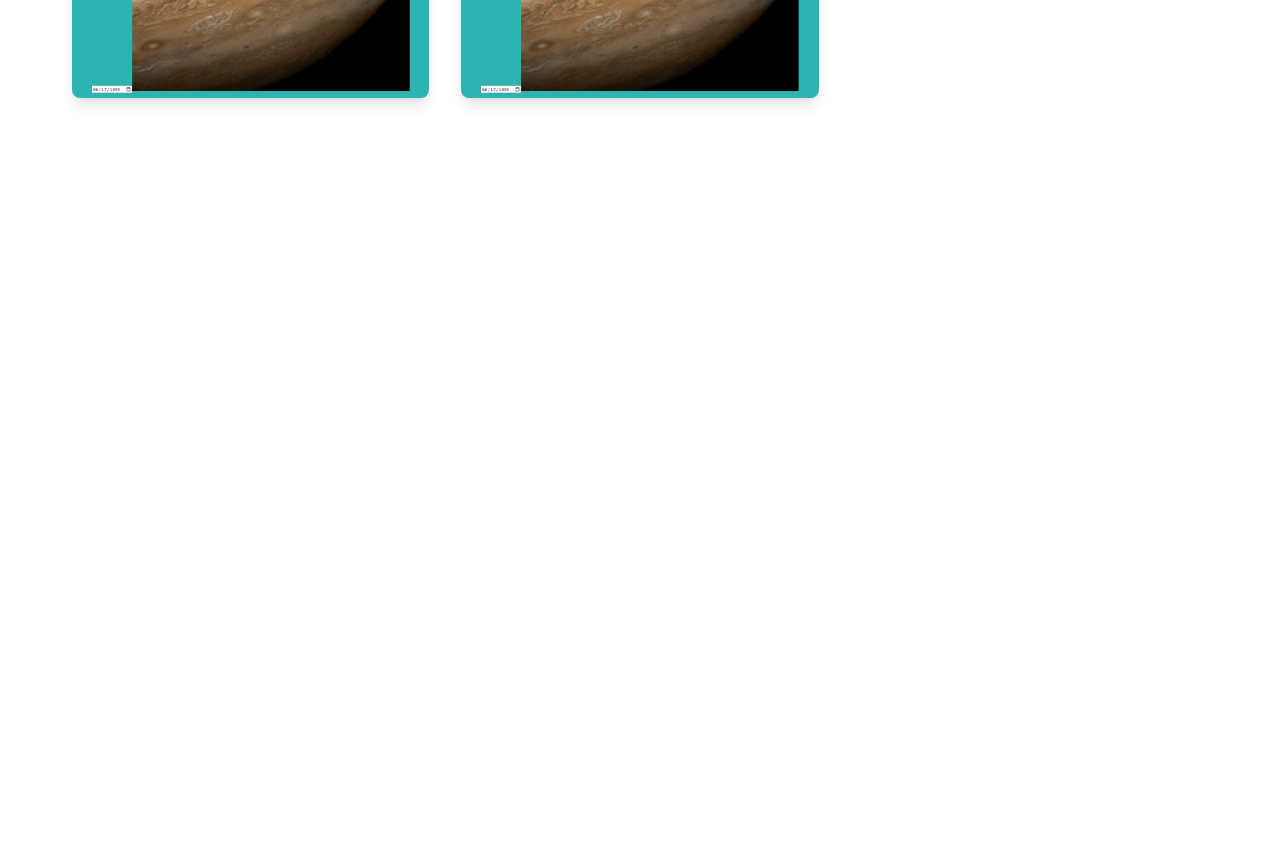
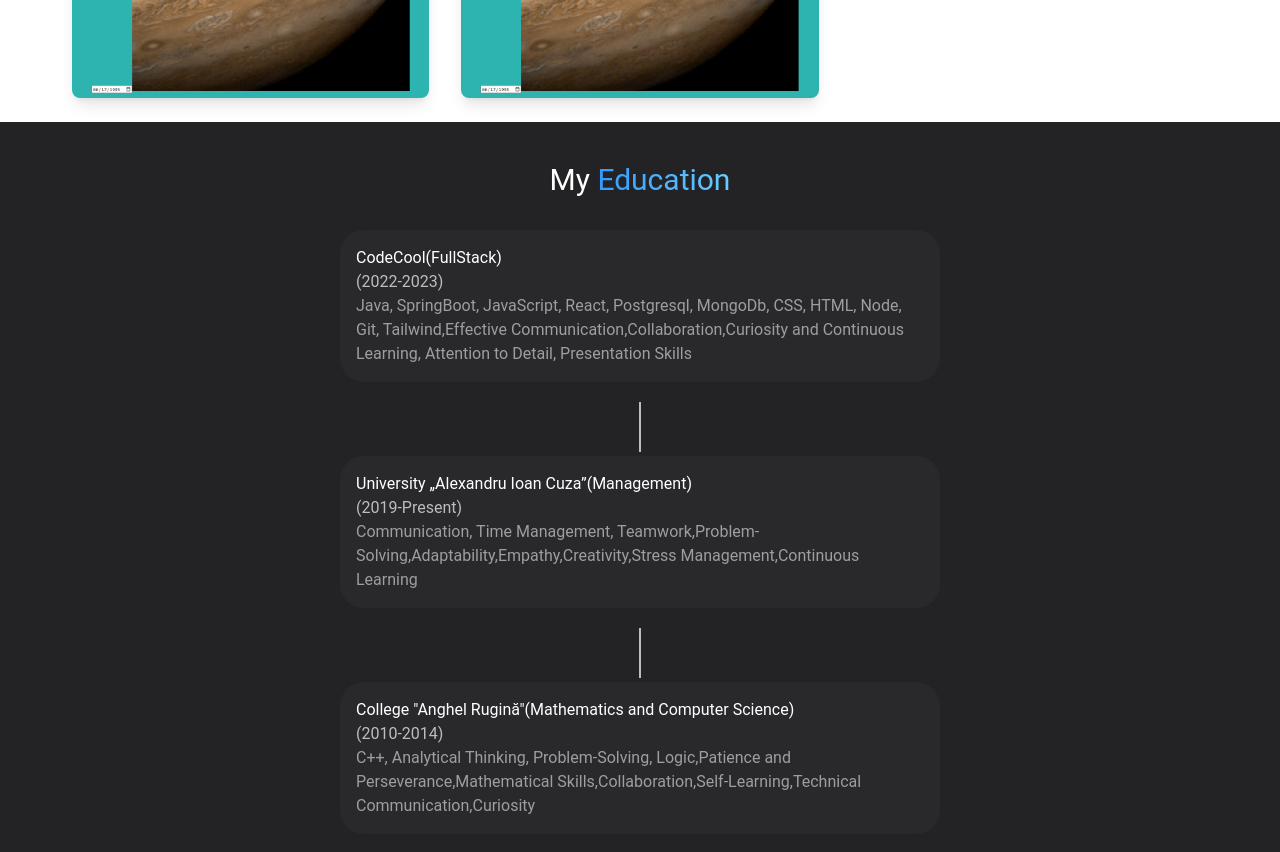
Before and after one commit to BadarauDavid/Portfolio, a React (Create React App) app in the folder frontend/: page / in a window 1280 px wide. Shown: the part 1840-2692 px from the top of the page. Before the commit the page ends 1962 px from the top, so only its background shows below. Built offline with nearby package versions, Linux system fonts and the light colour scheme.

Commit message:
Education section

```diff
--- a/frontend/src/App.js
+++ b/frontend/src/App.js
@@ -3,6 +3,7 @@ import NavBar from "./components/NavBar";
 import Hero from "./components/Hero";
 import About from "./components/About";
 import Work from "./components/Work";
+import Education from "./components/Education";
 
 function App() {
   const [theme, setTheme] = useState(
@@ -83,6 +84,7 @@ function App() {
       <Hero />
       <About />
       <Work/>
+      <Education/>
     </div>
   );
 }
--- /dev/null
+++ b/frontend/src/components/Education.jsx
@@ -0,0 +1,44 @@
+export default function Education() {
+  return (
+    <div className="py-10 bg-[#232325]">
+      <h2 className="mb-8 text-3xl text-white text-center">
+        My <span>Education</span>
+      </h2>
+
+      <div className="mb-[20px] text-white relative bg-gray-800/20 p-4 rounded-3xl max-w-[600px] mx-auto">
+        <p>CodeCool(FullStack)</p>
+        <p className="text-gray-400 ">(2022-2023) </p>
+        <p className="text-gray-500 ">
+          Java, SpringBoot, JavaScript, React, Postgresql, MongoDb, CSS, HTML,
+          Node, Git, Tailwind,Effective Communication,Collaboration,Curiosity
+          and Continuous Learning, Attention to Detail, Presentation Skills
+        </p>
+      </div>
+
+      <div className="h-[50px] w-[2px] bg-gray-400 relative my-1 mx-auto"></div>
+
+      <div className="mb-[20px] text-white relative bg-gray-800/20 p-4 rounded-3xl max-w-[600px] mx-auto">
+        <p>University „Alexandru Ioan Cuza”(Management)</p>
+        <p className="text-gray-400 ">(2019-Present) </p>
+        <p className="text-gray-500 ">
+          {" "}
+          Communication, Time Management,
+          Teamwork,Problem-Solving,Adaptability,Empathy,Creativity,Stress
+          Management,Continuous Learning
+        </p>
+      </div>
+
+      <div className="h-[50px] w-[2px] bg-gray-400 relative my-1 mx-auto"></div>
+
+      <div className="mb-[20px] text-white relative bg-gray-800/20 p-4 rounded-3xl max-w-[600px] mx-auto">
+        <p>College "Anghel Rugină"(Mathematics and Computer Science)</p>
+        <p className="text-gray-400 ">(2010-2014)</p>
+        <p className="text-gray-500 ">
+          C++, Analytical Thinking, Problem-Solving, Logic,Patience and
+          Perseverance,Mathematical Skills,Collaboration,Self-Learning,Technical
+          Communication,Curiosity
+        </p>
+      </div>
+    </div>
+  );
+}
```
